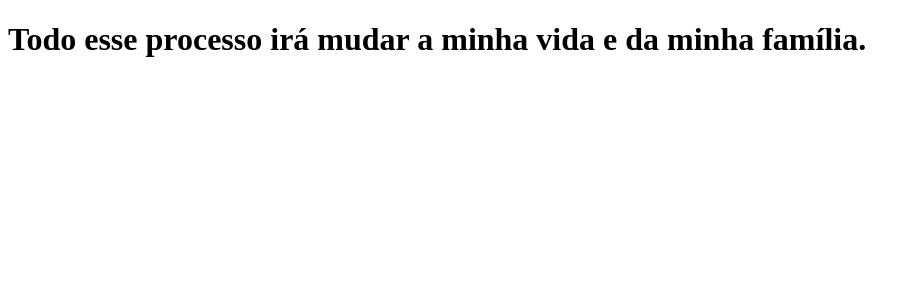
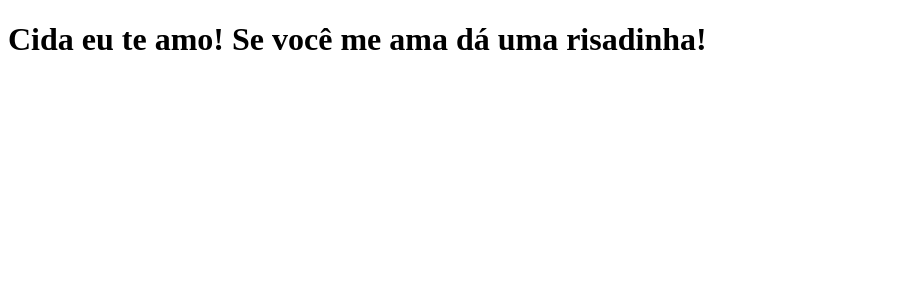
Before and after one commit to WallaceNascimentoDEV/clone-tabnews, a Next.js app: page / in a window 1280 px wide. Shown: the top 300 px of the page, without its empty margins (0-920 px from the left). Built offline with nearby package versions, Linux system fonts and the light colour scheme.

Commit message:
Alteração do index.js

```diff
--- a/pages/index.js
+++ b/pages/index.js
@@ -1,5 +1,5 @@
 function Home () {
-    return <h1>Todo esse processo irá mudar a minha vida e da minha família.</h1>
+    return <h1>Cida eu te amo! Se você me ama dá uma risadinha!</h1>
 }
 
 export default Home;
```
